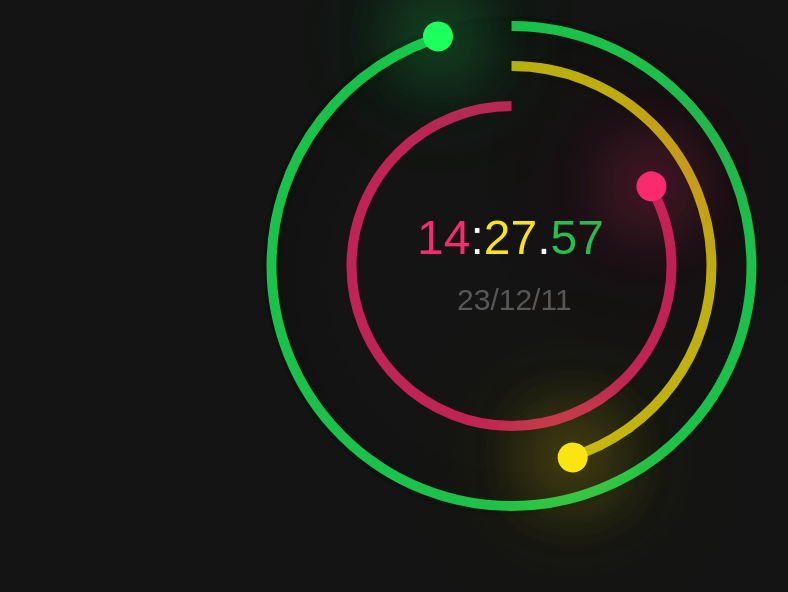
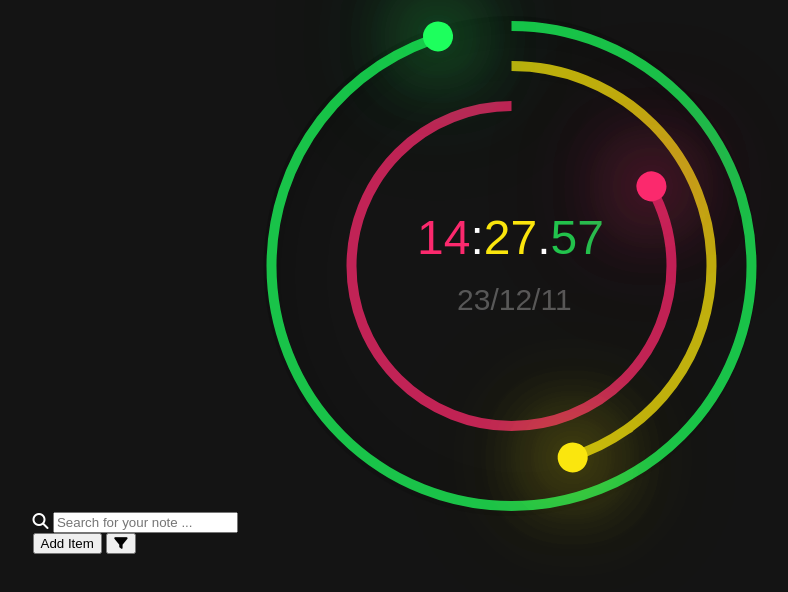
Before and after one commit to Ashkansalehpour/Reminder-Project, a plain HTML site: page index.html in a window 1280 px wide. Shown: the whole page, without its empty margins (130-918 px from the left). Drawn offline with Linux system fonts and the light colour scheme.

Commit message:
Design header and its components
This commit introduces styles for the header section, including the search input container, "Add Item" button, and "Filter" button. The design incorporates a magnifying glass icon, a filter icon, and a cohesive layout for a visually consistent and user-friendly header. These enhancements contribute to a polished and intuitive user interface.

```diff
--- a/index.html
+++ b/index.html
@@ -60,7 +60,30 @@
       </div>
     </div>
     <!-- Header, filter popup, notes container, and scripts -->
-    <div class="container"></div>
+    <div class="container">
+      <!-- Header section -->
+      <header class="header">
+        <!-- Search input container -->
+        <div class="search-input-container">
+          <!-- Magnifying glass icon for search -->
+          <i class="fa-solid fa-magnifying-glass search-icon"></i>
+          <!-- Search input field -->
+          <input
+            id="searchInput"
+            type="text"
+            placeholder="Search for your note ..."
+          />
+        </div>
+
+        <!-- Button to add an item -->
+        <button id="addItemButton">Add Item</button>
+
+        <!-- Button for filter with filter icon -->
+        <button id="filterButton">
+          <i class="fa-solid fa-filter filter-icon"></i>
+        </button>
+      </header>
+    </div>
     <script
       src="https://kit.fontawesome.com/0f106f397a.js"
       crossorigin="anonymous"
```
